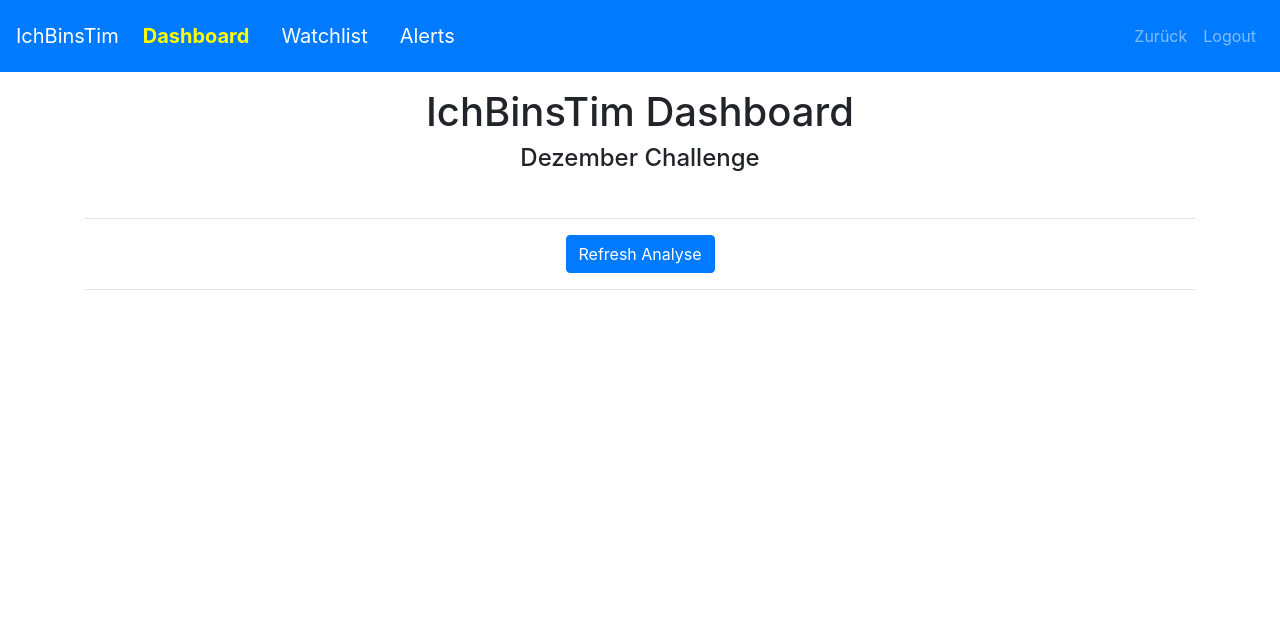
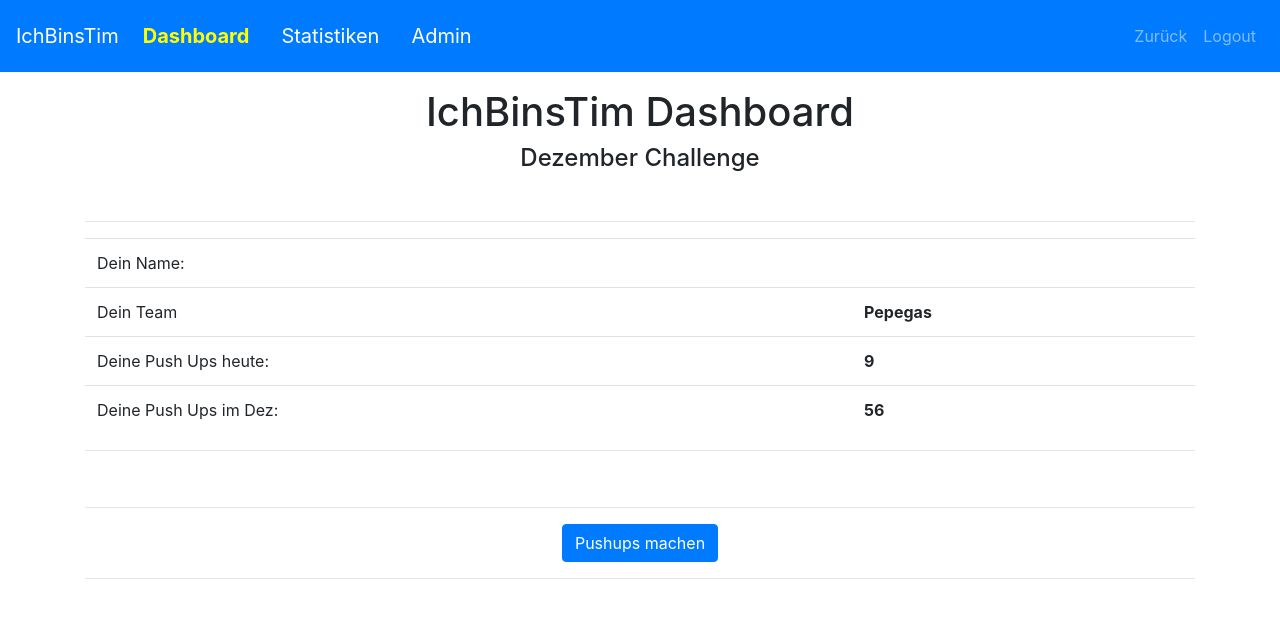
Before and after one commit to Soverex/pushup-heroku, a Flask app: page /dashboard in a window 1280 px wide. Shown: the top 618 px of the page. Run offline with Flask 2, Linux system fonts and the light colour scheme; the visitor is signed in with stand-in values (Sample User, id 1).

Commit message:
Dashboard Functions

```diff
--- a/app/__init__.py
+++ b/app/__init__.py
@@ -4,3 +4,7 @@
 
 from app import views
 from app import secviews
+
+@app.errorhandler(404)
+def page_not_found(e):
+    return "Not Found | IchBinsTim"
--- a/app/secviews.py
+++ b/app/secviews.py
@@ -31,12 +31,8 @@
     auth0.authorize_access_token()
     resp = auth0.get('userinfo')
     userinfo = resp.json()
-
-    print(userinfo)
     session['jwt_payload'] = userinfo
     session['profile'] = {'user_id': userinfo['sub'],'name': userinfo['name'],'email': userinfo['email'],'picture': userinfo['picture']}
-    print(session['profile']['name'])
-
     return redirect('/')
 
 @app.route('/login')
--- a/app/templates/public/dashboard.html
+++ b/app/templates/public/dashboard.html
@@ -8,10 +8,10 @@
     <a id="hover1" class="nav-link white act" href="/dashboard">Dashboard</a>
 </li>
 <li class="navbar-brand nav-item">
-    <a id="hover1" class="nav-link white" href="/dashboard-tmp/watchlist">Watchlist</a>
+    <a id="hover1" class="nav-link white" href="/statistics">Statistiken</a>
 </li>
 <li class="navbar-brand nav-item">
-    <a id="hover1" class="nav-link white" href="/dashboard-tmp/alerts">Alerts</a>
+    <a id="hover1" class="nav-link white" href="/admin">Admin</a>
 </li>
 
 {% endblock %}
@@ -23,18 +23,40 @@
     <div class="row">
         <div class="col">
             <h1 style="text-align:center;">IchBinsTim Dashboard</h1>
-            <h4 style="text-align:center;">Dezember Challenge</h14>
-            <br>
+            <h4 style="text-align:center;">Dezember Challenge</h4>
             <br>
             <hr>
-            <button onclick="refreshanalyse()" class="btn btn-primary">Refresh Analyse</button>
+            <table class="table">
+                <tbody>
+                    <tr>
+                        <td>Dein Name:</td>
+                        <td><b>{{ session['profile']['name'] }}</b></td>
+                    </tr>
+                    <tr>
+                        <td>Dein Team</td>
+                        <td><b>{{ userinfo['team']}}</b></td>
+                    </tr>
+                    <tr>
+                        <td>Deine Push Ups heute:</td>
+                        <td><b>{{ userinfo['pushup_today'] }}</b></td>
+                    </tr>
+                    <tr>
+                        <td>Deine Push Ups im Dez:</td>
+                        <td><b>{{ userinfo['pushup_month'] }}</td>
+                    </tr>
+                </tbody>
+            </table>
+            <hr>
+            <br>
+            <hr>
+            <div class="col text-center">
+                <button onclick="startDashboard()" class="btn btn-primary">Pushups machen</button>
+            </div>
             <hr>
             <br>
         </div>
     </div>
 </div>
-
-
 
 {% endblock %}
 
--- a/app/views.py
+++ b/app/views.py
@@ -14,7 +14,12 @@
 @requires_auth
 def dashboard():
         #flash('Erfolgreich eingeloggt')
-        return render_template("public/dashboard.html")
+        userinfo = {
+                "team": "Pepegas",
+                "pushup_today": 9,
+                "pushup_month": 56
+        }
+        return render_template("public/dashboard.html", userinfo=userinfo)
 
 @app.route("/moin")
 @requires_auth
```
